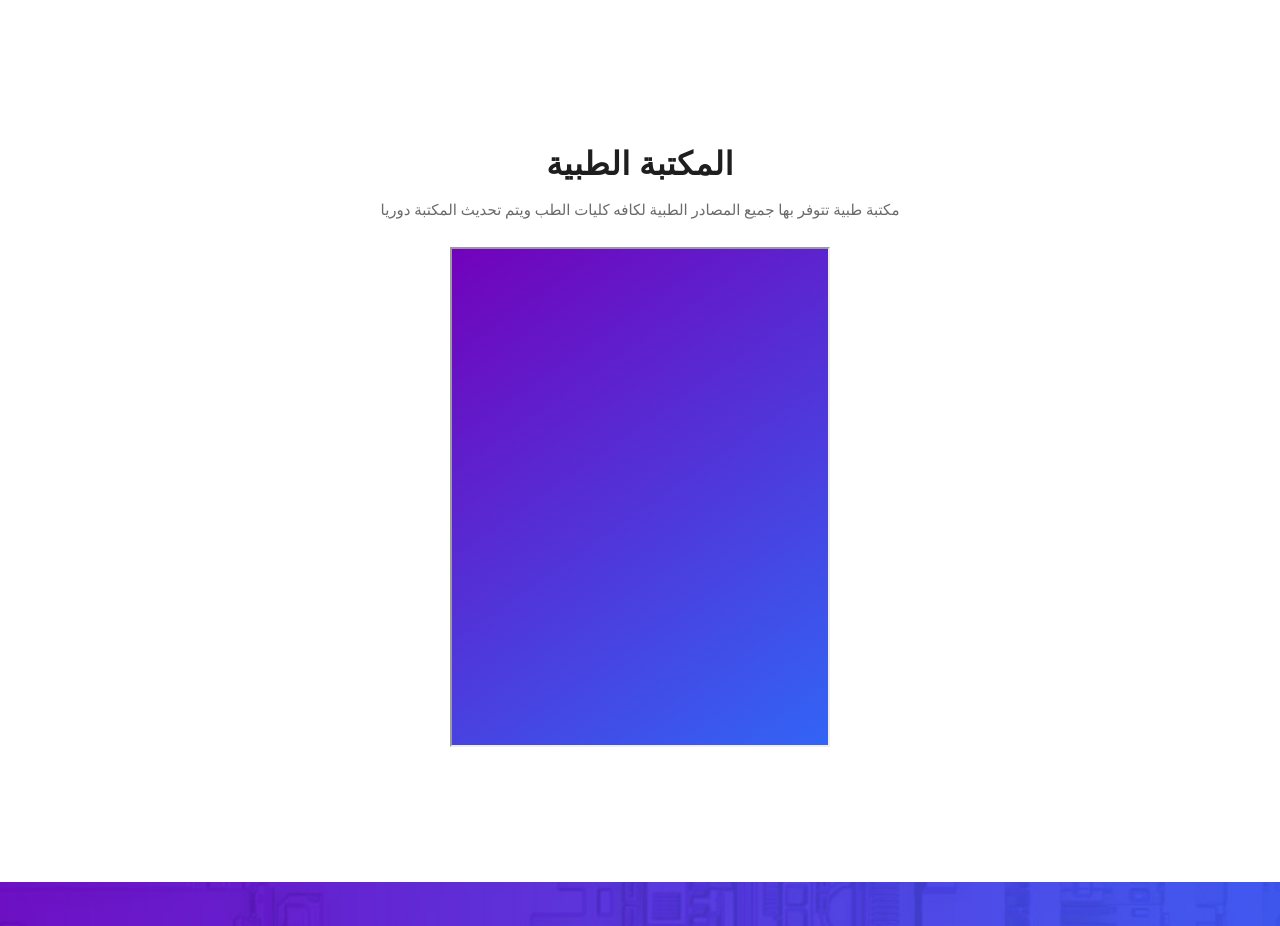
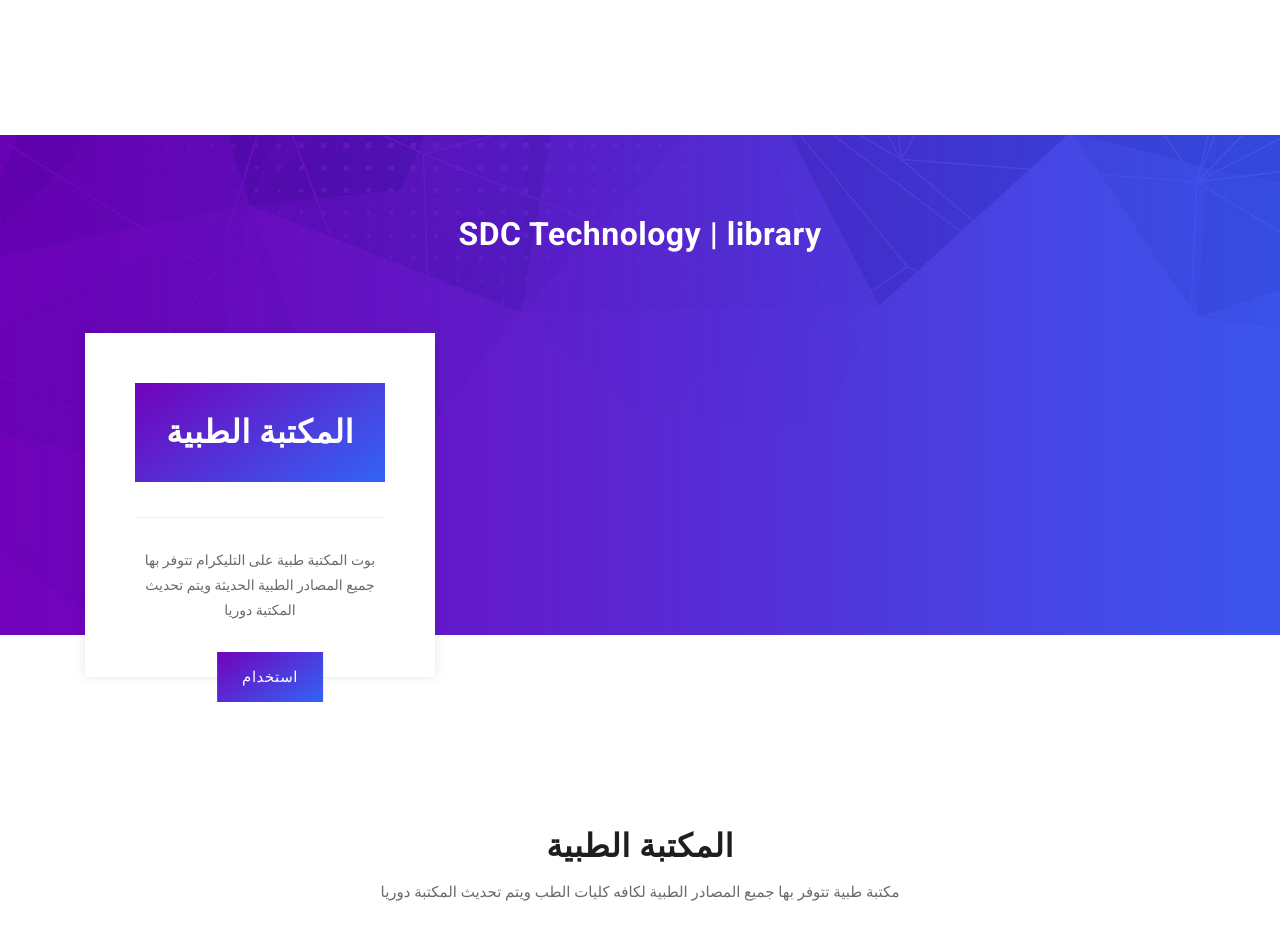
Before and after one commit to SDC-Technology/sdc-technology.github.io, a plain HTML site: page lib.html in a window 1280 px wide. Shown: the part 780-1706 px from the top of the page. Drawn offline with Linux system fonts and the light colour scheme.

Commit message:
Add files via upload

```diff
--- a/lib.html
+++ b/lib.html
@@ -105,6 +105,66 @@
       </div>
     </div>
     <!-- Banner Ends Here -->
+
+    <!-- Pricing Starts Here -->
+    <div class="pricing-section">
+      <div class="background-image-pricing">
+      </div>
+      <div class="container">
+        <div class="row">
+          <div class="col-md-8 offset-md-2">
+            <div class="section-heading">
+              <h2>SDC Technology | library</h2>
+            </div>
+          </div>
+          <div class="col-md-4 col-sm-6 col-xs-12">
+            <div class="pricing-item">
+              <div class="price price-gradient">
+                <h6>المكتبة الطبية</h6>
+              </div>
+              <div class="dev"></div>
+              <p>بوت المكتبة طبية على التليكرام تتوفر بها جميع المصادر الطبية الحديثة ويتم تحديث المكتبة دوريا</p>
+              <br>
+              <a href="https://t.me/SDCLibraryBot" class="gradient-button">استخدام</a>
+            </div>
+          </div>
+      <!--<div class="col-md-4 col-sm-6 col-xs-12">
+            <div class="pricing-item">
+              <div class="price price-gradient">
+                <h6>اعاده صياغه</h6>
+              </div>
+              <div class="dev"></div>
+              <p>اعاده صياغه الجملة بالذكاء الاصطناعي</p>
+              <br>
+              <a href="Ai/ParaphraseAi.html" class="gradient-button">استخدام</a>
+            </div>
+          </div>
+          <div class="col-md-4 col-sm-6 col-xs-12">
+            <div class="pricing-item">
+              <div class="price price-gradient">
+                <h6>مولد صور</h6>
+              </div>
+              <div class="dev"></div>
+              <p>مولد صور بالذكاء الاصطناعي</p><br>
+              <a href="Ai/PhotoGeneratorAi.html" class="gradient-button">استخدام</a>
+            </div>
+          </div><br><br><br><br><br><br><br><br><br><br><br><br><br><br><br>
+          <div class="col-md-4 col-sm-6 col-xs-12">
+            <div class="pricing-item">
+               <div class="price price-gradient">
+                  <h6>بوتات التليكرام</h6>
+                </div>
+                <div class="dev"></div>
+                <p>كافه البوتات الخدمية متوفره فيها</p><br>
+                <a href="#" class="gradient-button">Open</a>
+              </div>
+            </div>
+          </div>-->
+
+        </div>
+      </div>
+    </div>
+    <!-- Pricing Ends Here -->
 
 <center>
     <div class="services-section">
```
